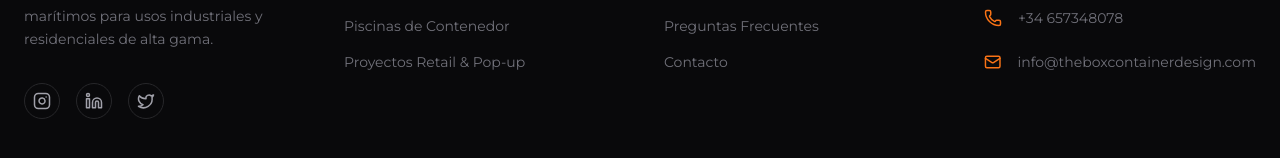
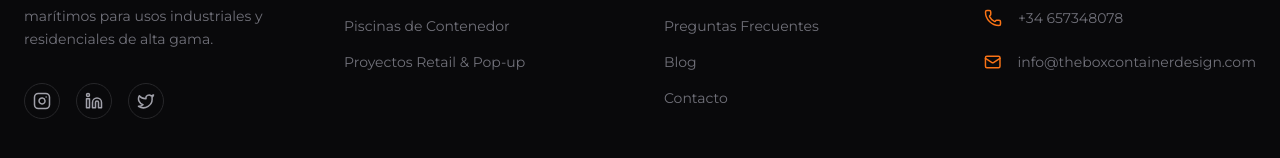
Before and after one commit to Doktek11/sote, a React (Vite) app: page / in a window 1280 px wide. Shown: the part 4513-4671 px from the top of the page. Built offline with nearby package versions, Linux system fonts and the light colour scheme; a web font is replaced by a local one.

Commit message:
Update Footer.tsx

```diff
--- a/components/Footer.tsx
+++ b/components/Footer.tsx
@@ -1,4 +1,3 @@
-
 import React from 'react';
 import { Box, Instagram, Linkedin, Twitter, Mail, Phone, MapPin } from 'lucide-react';
 
@@ -37,8 +36,9 @@ export const Footer: React.FC = () => {
             <ul className="space-y-4 text-zinc-500 text-sm">
               <li><a href="#" className="hover:text-orange-500 transition-colors">Sobre Nosotros</a></li>
               <li><a href="#" className="hover:text-orange-500 transition-colors">Portafolio</a></li>
-              <li><a href="#" className="hover:text-orange-500 transition-colors">Preguntas Frecuentes</a></li>
-              <li><a href="#" className="hover:text-orange-500 transition-colors">Contacto</a></li>
+              <li><a href="/preguntas-frecuentes" className="hover:text-orange-500 transition-colors">Preguntas Frecuentes</a></li>
+              <li><a href="/blog/como-evitar-estafas-al-comprar-un-contenedor-maritimo-2026" className="hover:text-orange-500 transition-colors">Blog</a></li>
+              <li><a href="/#quote" className="hover:text-orange-500 transition-colors">Contacto</a></li>
             </ul>
           </div>
 
```
